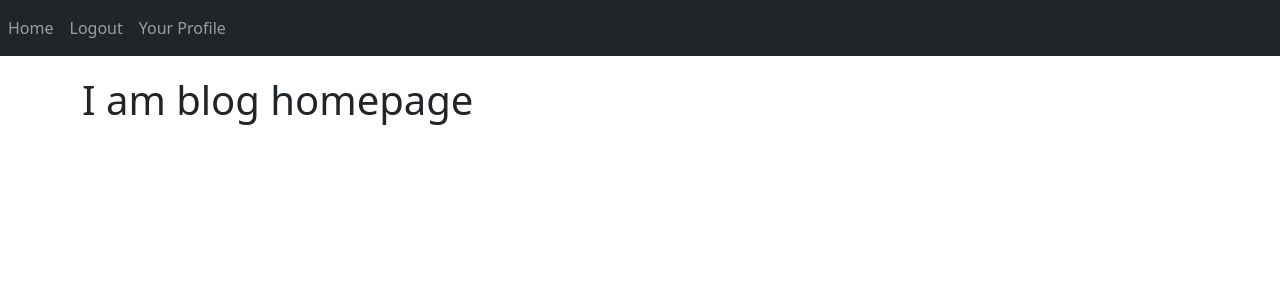
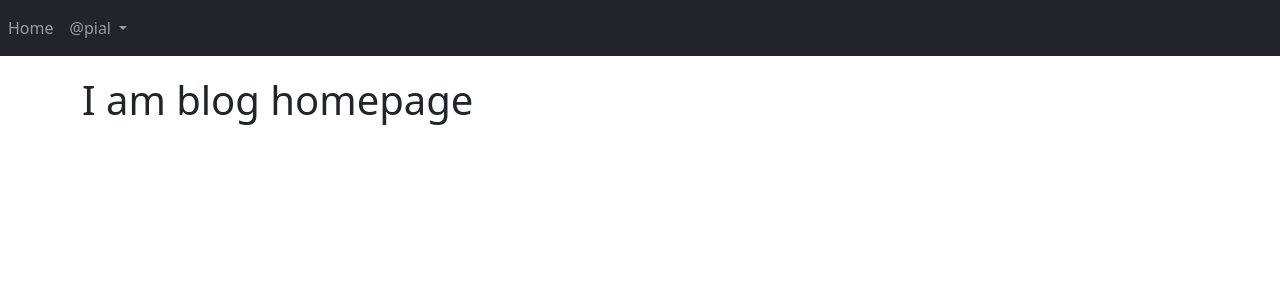
Before and after one commit to rayhan-pial/Blog-Project-Using-Django-, a Django app: page /blog/ in a window 1280 px wide. Shown: the top 300 px of the page. Run offline with Django 4.2, Linux system fonts and the light colour scheme; a user stored in the database is signed in.

Commit message:
nav bar dropdown added

```diff
--- a/App_Login/views.py
+++ b/App_Login/views.py
@@ -77,9 +77,9 @@ def pass_change(request):
 def add_pro_pic(request):
     form = ProfilePic()
     if request.method == 'POST':
-        form =  ProfilePic(request.POST, request.FILES)
+        form = ProfilePic(request.POST, request.FILES)
         if form.is_valid():
-            user_obj = form.save(commit = False)
+            user_obj = form.save(commit=False)
             user_obj.user = request.user
             user_obj.save()
             return HttpResponseRedirect(reverse('App_Login:profile'))
--- a/templates/base.html
+++ b/templates/base.html
@@ -16,12 +16,17 @@
                 <a class="nav-link" href="{% url 'index' %}">Home</a>
             </li>
             {% if user.is_authenticated %}
-             <li class="nav-item">
-                <a class="nav-link" href="{% url 'App_Login:logout' %}">Logout</a>
-            </li>
-            <li class="nav-item">
-                <a class="nav-link" href="{% url 'App_Login:profile' %}">Your Profile</a>
-            </li>
+            <li class="nav-item dropdown">
+                <a class="nav-link dropdown-toggle" href="#" id="navbarDropdown" role="button" data-bs-toggle="dropdown" aria-expanded="false">
+                 @{{user.username}}
+                </a>
+                <ul class="dropdown-menu" aria-labelledby="navbarDropdown">
+                    <li><a class="dropdown-item" href="{% url 'App_Login:profile' %}">Your Profile</a></li>
+                   <li><a class="dropdown-item" href="{% url 'App_Login:logout' %}">Logout</a></li>
+                 </ul>
+             </li>
+
+
             {% else %}
             <li class="nav-item">
                 <a class="nav-link" href="{% url 'App_Login:signup' %}">Sign Up</a>
```
Also changed, not shown: db.sqlite3, media/profile_pics/1754330.png (added).
